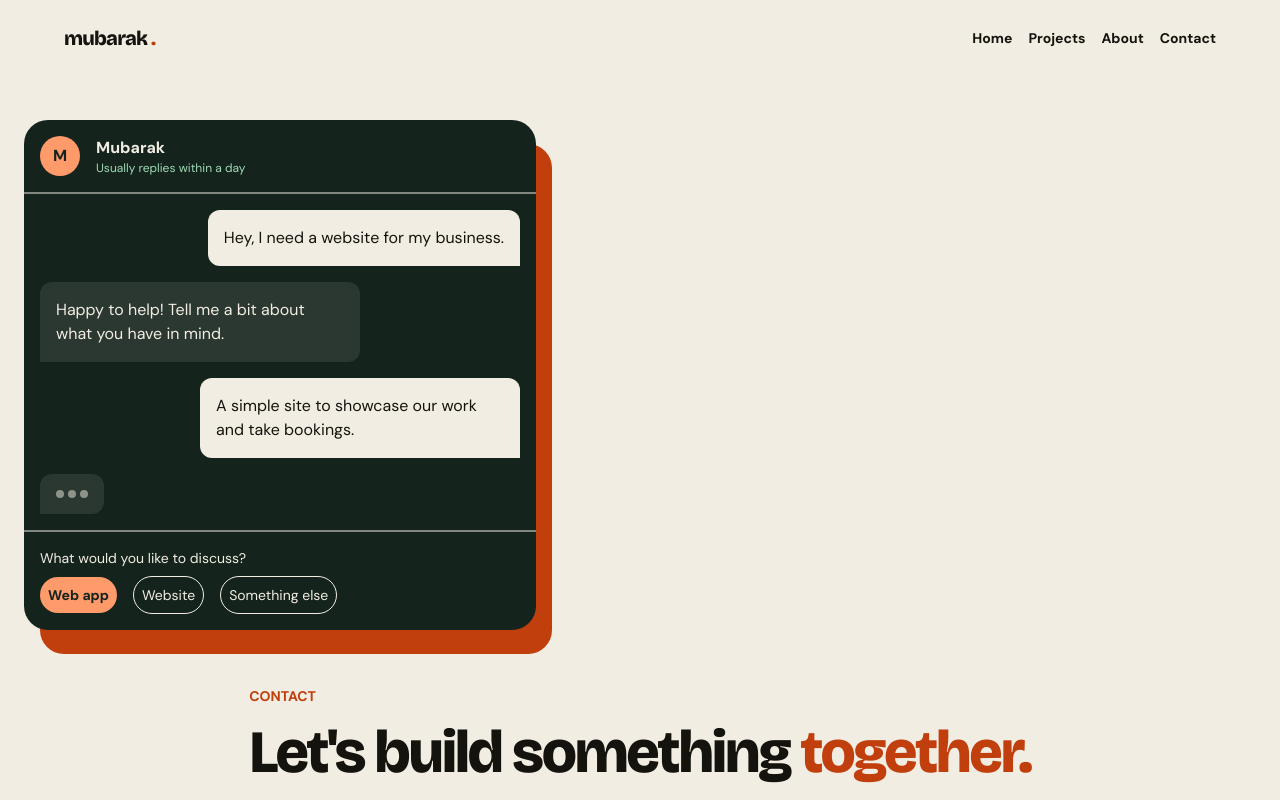
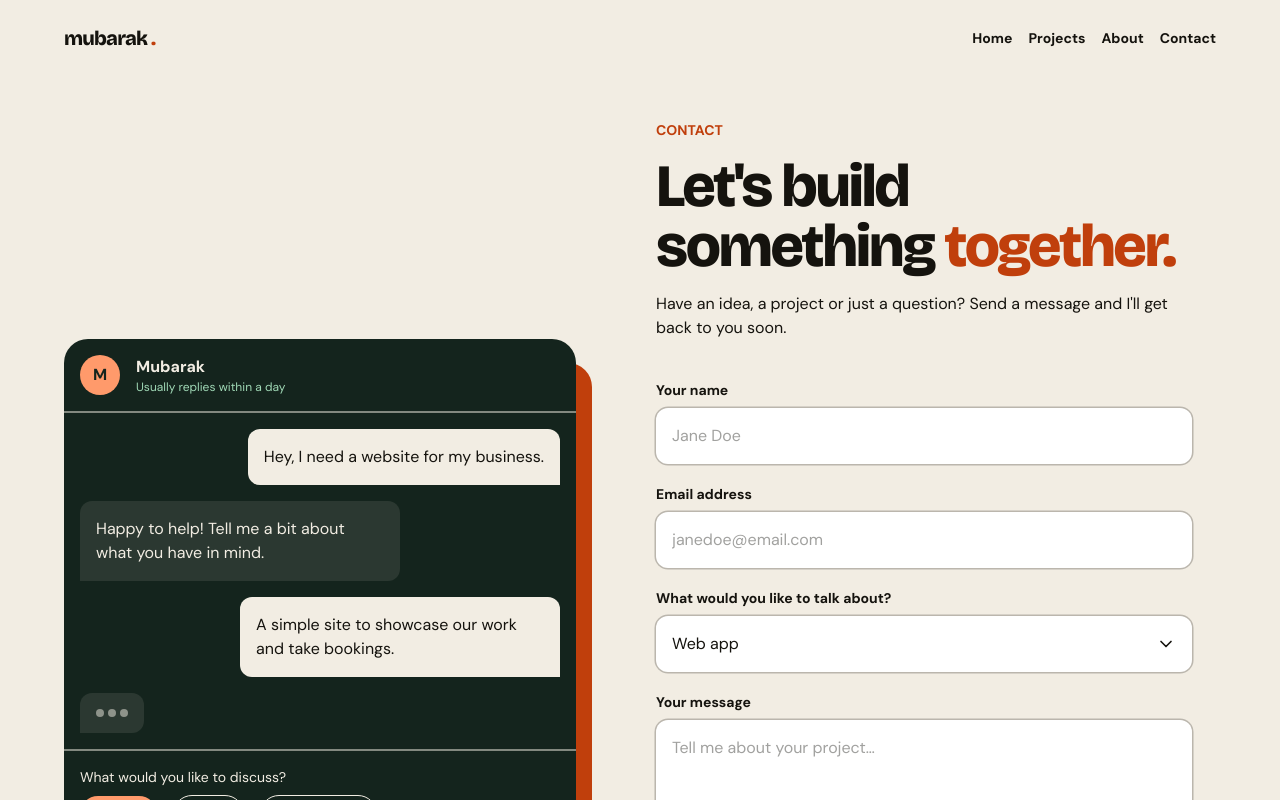
Before and after one commit to MubarakAfolabi/my-portfolio, a Next.js app: page /contact in a window 1280 px wide. Shown: the top 800 px of the page. Built offline with nearby package versions, Linux system fonts and the light colour scheme.

Commit message:
Made Contact Page responsive

```diff
--- a/app/contact/page.tsx
+++ b/app/contact/page.tsx
@@ -3,7 +3,7 @@ import ContactForm from "@/component/contact/ContactForm";
 
 export default function ContactPage() {
   return (
-    <main className="flex flex-col gap-14 px-6 mt-30">
+    <main className="mx-auto max-w-300 flex flex-col lg:flex-row lg:items-center gap-14 px-6 mt-30">
       <ChatWrap />
       <ContactForm />
     </main>
```
